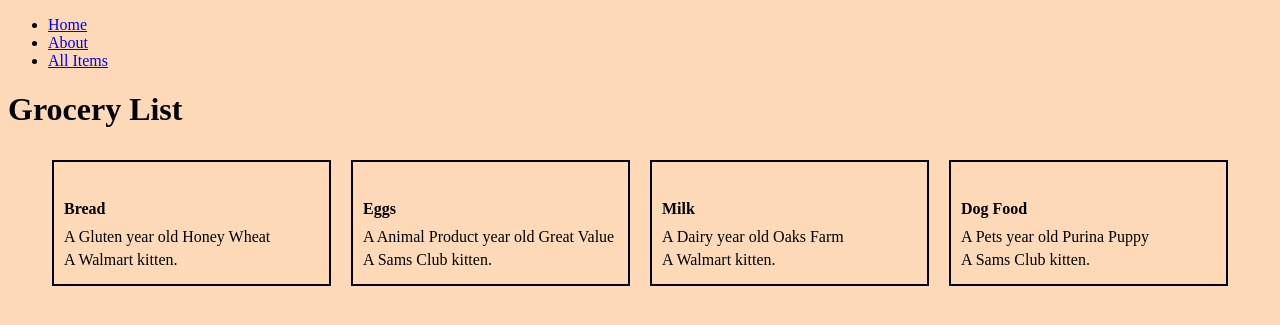
After one commit to kailanajt/thegrocerylist, a Django app: page /items/ in a window 1280 px wide. The commit adds this page. Shown: the top 325 px of the page. Run offline with Django 4.2, Linux system fonts and the light colour scheme.

Commit message:
Grocery List displaying, light styling

```diff
--- /dev/null
+++ b/main_app/static/css/base.css
@@ -0,0 +1,3 @@
+body {
+  background-color: peachpuff;
+}
--- /dev/null
+++ b/main_app/static/css/items/items-index.css
@@ -0,0 +1,38 @@
+.card-container {
+  padding: 0 30px;
+  display: flex;
+  justify-content: center;
+  flex-wrap: wrap;
+}
+
+.card {
+  width: 275px;
+  margin: 10px;
+  border: 2px solid black;
+  box-shadow: var(--card-box-shadow);
+}
+
+.card-content {
+  padding: 10px;
+  width: 100%;
+}
+
+/*.usr-img {
+  width: 100%;
+  border-radius: var(--card-border-radius);
+}*/
+
+.card > a {
+  text-decoration: none;
+  color: var(--text-color);
+}
+
+.card h2 {
+  margin: 10px 0;
+  font-size: var(--font-xl);
+}
+
+.card p {
+  margin: 5px 0;
+  font-size: var(--font-reg);
+}
--- a/main_app/templates/base.html
+++ b/main_app/templates/base.html
@@ -1,3 +1,5 @@
+{% load static %}
+
 <!DOCTYPE html>
 <html lang="en">
 <head>
@@ -5,6 +7,7 @@
   <meta http-equiv="X-UA-Compatible" content="IE=edge">
   <meta name="viewport" content="width=device-width, initial-scale=1.0">
   <title>The Grocery List</title>
+  <link rel="stylesheet" type="text/css" href="{% static 'css/base.css' %}">
   {% block head %}
   {% endblock %}
 </head>
@@ -15,6 +18,7 @@
         <ul>
           <li><a href="/">Home</a></li>
           <li><a href="/about">About</a></li>
+          <li><a href="/items">All Items</a></li>
         </ul>
       </nav>
     </header>
--- /dev/null
+++ b/main_app/templates/items/index.html
@@ -0,0 +1,33 @@
+{% extends 'base.html' %}
+{% load static %}
+
+{% block head %}
+<link
+  rel="stylesheet"
+  type="text/css"
+  href="{% static 'css/items/items-index.css' %}"
+/>
+{% endblock %}
+
+{% block content %}
+
+
+  <h1>Grocery List</h1>
+
+
+<section class="card-container">
+  {% for item in items %}
+    <div class="card">
+      <div class="card-content">
+        <div class="card-img-container">
+          <img >
+        </div>
+        <h2 class="card-title">{{ item.name }}</h2>
+          <p>A {{ item.sort }} year old {{ item.brand }}</p>
+          <p>A {{ item.store }} kitten.</p>
+      </div>
+    </div>
+  {% endfor %}
+</section>
+
+{% endblock %}
--- a/main_app/urls.py
+++ b/main_app/urls.py
@@ -3,5 +3,7 @@ from . import views
 
 urlpatterns = [
   path('', views.home, name='home'),
-  path('about/', views.about, name='about')
+  path('about/', views.about, name='about'),
+  path('items/', views.items_index, name='items_index'),
+
 ]
--- a/main_app/views.py
+++ b/main_app/views.py
@@ -1,6 +1,19 @@
-from http.client import HTTPResponse
 from django.shortcuts import render
 from django.http import HttpResponse
+
+class Item:
+  def __init__(self, name, sort, brand, store):
+    self.name = name
+    self.sort = sort
+    self.brand = brand
+    self.store = store
+
+items = [
+  Item('Bread', 'Gluten', 'Honey Wheat', 'Walmart'),
+  Item('Eggs', 'Animal Product', 'Great Value', 'Sams Club'),
+  Item('Milk', 'Dairy', 'Oaks Farm', 'Walmart'),
+  Item('Dog Food', 'Pets', 'Purina Puppy', 'Sams Club')
+]
 
 # Create your views here.
 
@@ -9,3 +22,6 @@ def home(request):
 
 def about(request):
   return render(request, 'about.html')
+
+def items_index(request):
+  return render(request, 'items/index.html', { 'items': items})
```
